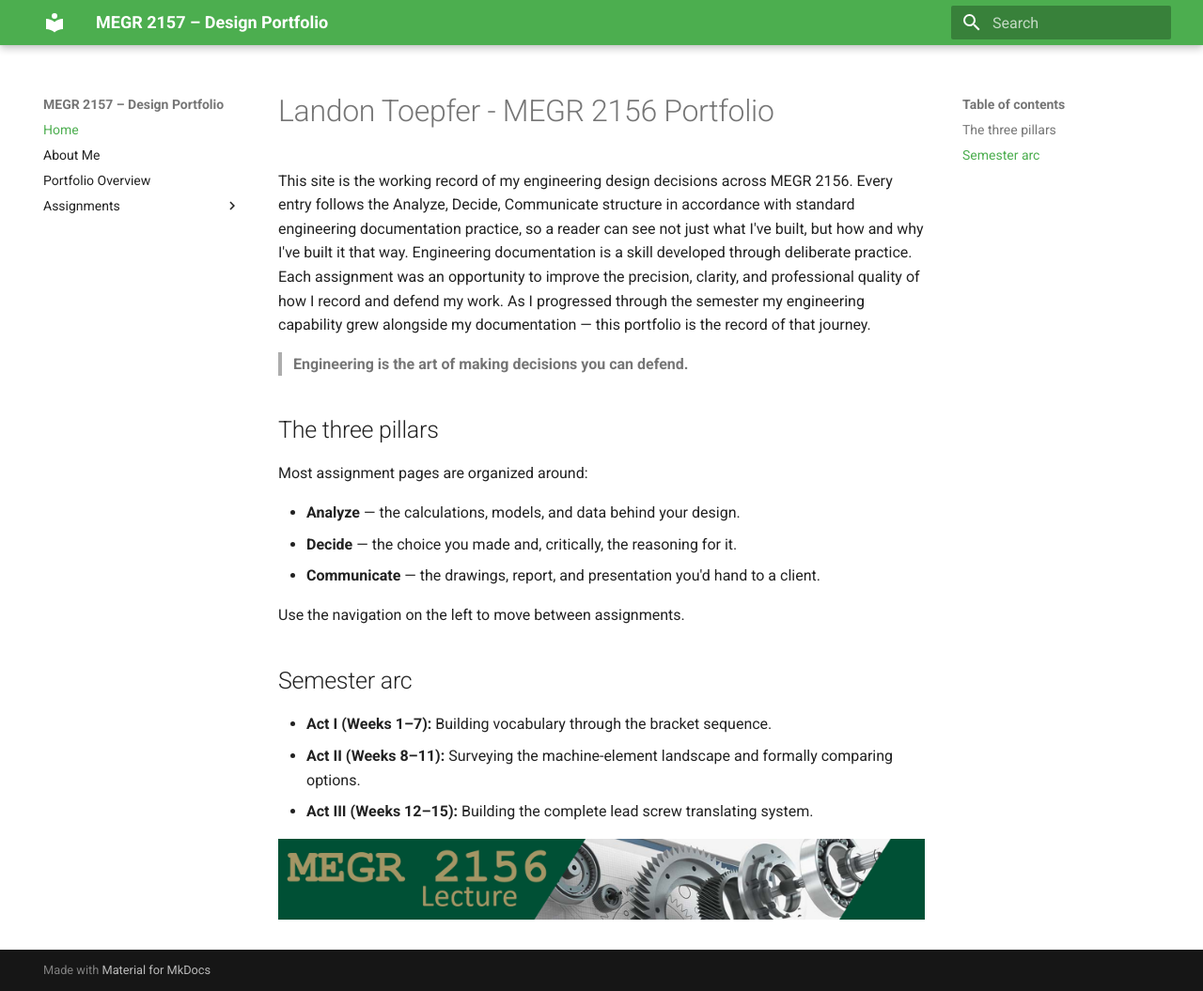
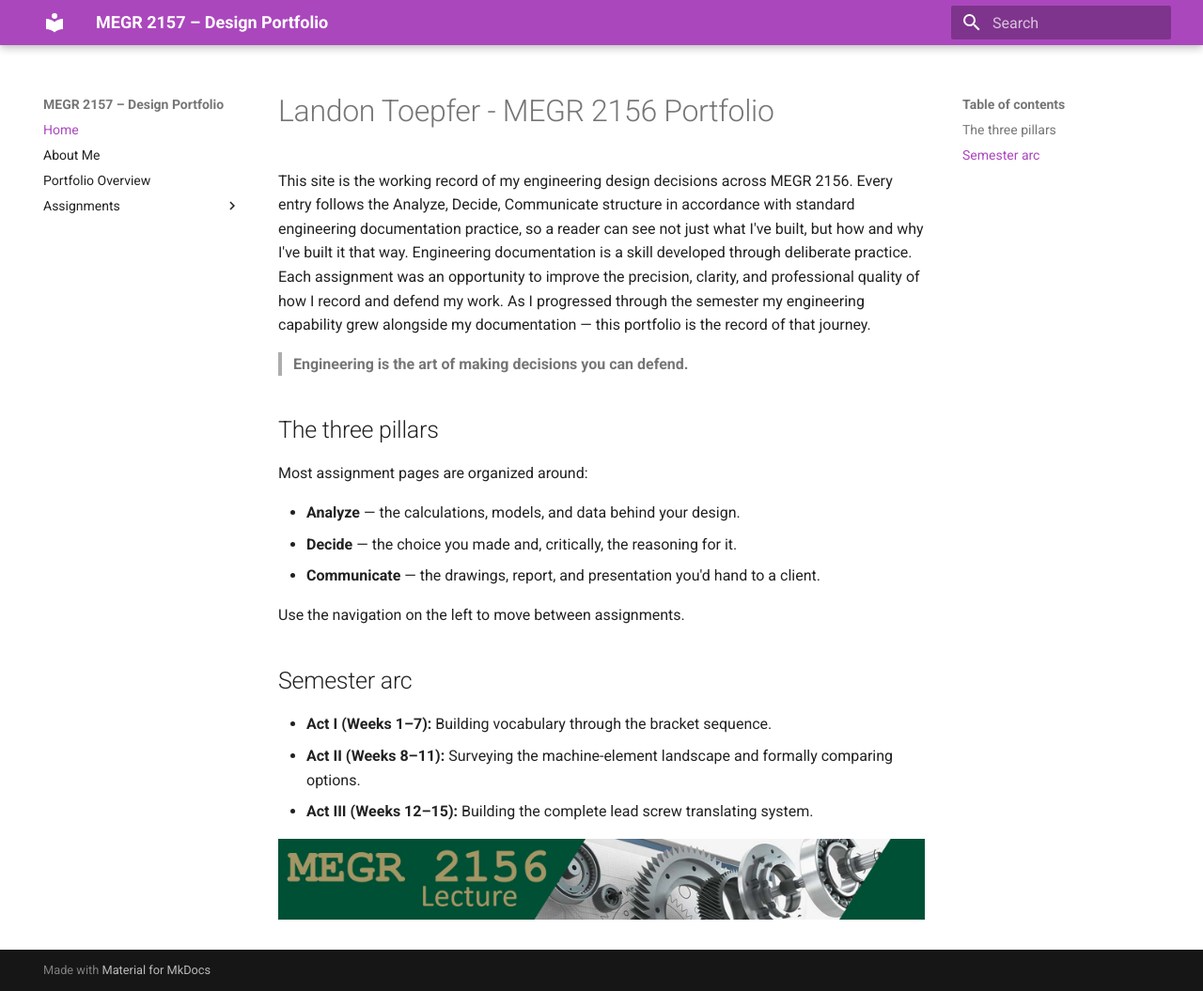
Before and after one commit to LandonToepfer/megr2157-portfolio, an MkDocs documentation site: the page built from docs/index.md, in a window 1280 px wide and 1055 px high. Shown: the whole window at 94% size. Built offline with MkDocs 1.6.1 and Material for MkDocs 9.7.7, drawn with Linux system fonts in a browser that asks for light colours.

Commit message:
Update mkdocs.yml

```diff
--- a/mkdocs.yml
+++ b/mkdocs.yml
@@ -4,7 +4,8 @@ site_description: Design portfolio documentation, built with the Analyze / Decid
 theme:
   name: material
   palette:
-    primary: green
+    primary: purple
+    accent: black
   features:
     - navigation.instant
     - navigation.tracking
```
